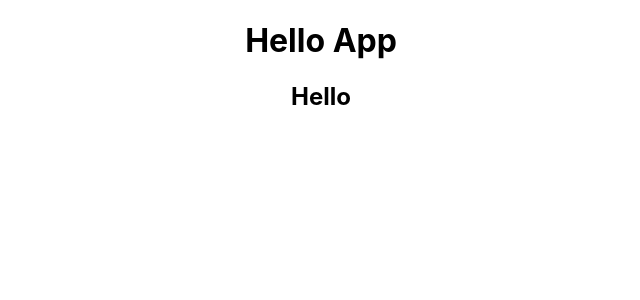
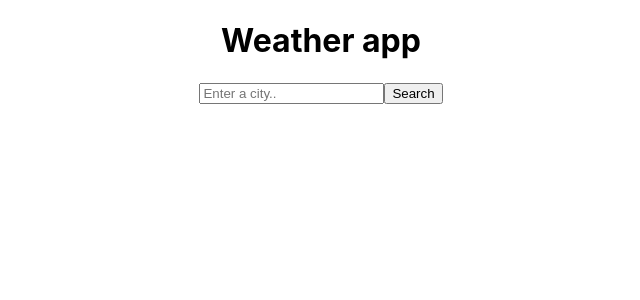
Before and after one commit to LSan14/my-react-app, a React (Create React App) app: page / in a window 1280 px wide. Shown: the top 300 px of the page, without its empty margins (319-959 px from the left). Built offline with nearby package versions, Linux system fonts and the light colour scheme.

Commit message:
Added axios

```diff
--- a/src/App.js
+++ b/src/App.js
@@ -1,12 +1,11 @@
 import React from "react";
 import Weather from "./Weather";
-import axios from "axios";
 import "./App.css";
 
 function App() {
   return (
     <div className="App">
-      <h1> Hello App</h1>
+      <h1> Weather app </h1>
       <Weather />
     </div>
   );
--- a/src/Weather.js
+++ b/src/Weather.js
@@ -1,5 +1,63 @@
-import React from "react";
+import React, { useState } from "react";
+import axios from "axios";
 
-export default function Weather() {
-  return <h2>Hello </h2>;
+export default function WeatherSearch() {
+  const [city, setCity] = useState("");
+  const [loaded, setLoaded] = useState(false);
+  const [weather, setWeather] = useState({});
+
+  function weatherDisplay(response) {
+    setLoaded(true);
+    setWeather({
+      temperature: response.data.main.temp,
+      wind: response.data.wind.speed,
+      humidity: response.data.main.humidity,
+      description: response.data.weather[0].description,
+    });
+  }
+
+  function searchSubmit(event) {
+    event.preventDefault();
+    let apiKey = "63557c3b856339c603d5ab6d7046f330";
+    let apiUrl = `https://api.openweathermap.org/data/2.5/weather?q=${city}&appid=${apiKey}&units=metric`;
+    axios.get(apiUrl).then(weatherDisplay);
+  }
+
+  function updateCity(event) {
+    setCity(event.target.value);
+  }
+
+  let form = (
+    <form onSubmit={searchSubmit}>
+      <input type="search" placeholder="Enter a city.." onChange={updateCity} />
+      <button type="Submit">Search</button>
+    </form>
+  );
+
+  if (loaded) {
+    return (
+      <div>
+        {form}
+        <ul>
+          <li>
+            Temperature:<strong> {Math.round(weather.temperature)}°C</strong>
+          </li>
+          <br />
+          <li>
+            Description: <strong> {weather.description}</strong>
+          </li>
+          <br />
+          <li>
+            Humidity: <strong>{weather.humidity}%</strong>
+          </li>
+          <br />
+          <li>
+            Wind:<strong> {weather.wind}km/h</strong>
+          </li>
+        </ul>
+      </div>
+    );
+  } else {
+    return form;
+  }
 }
```
